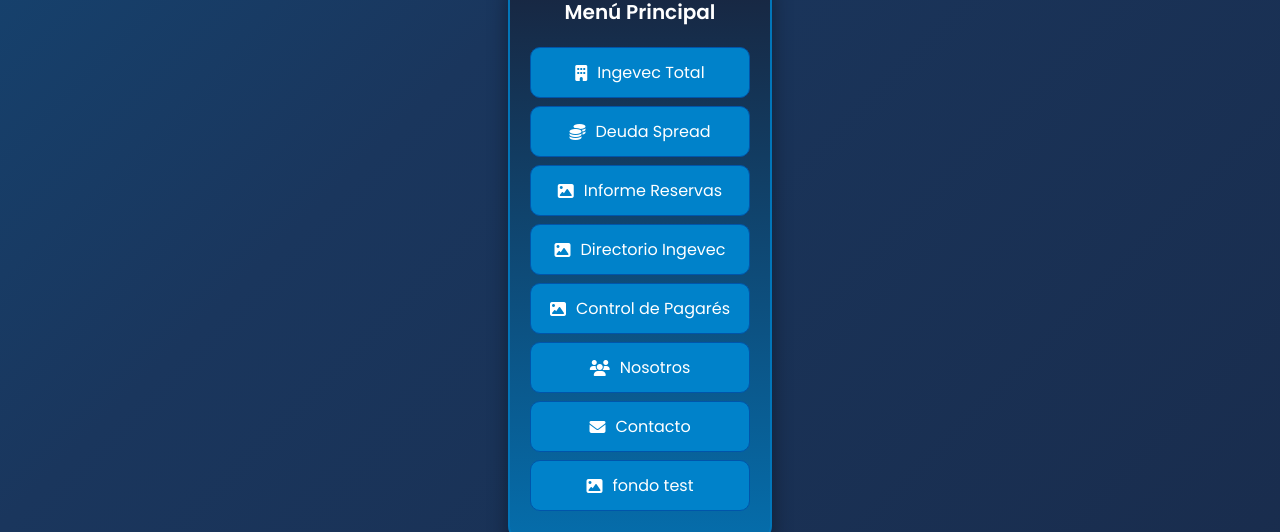
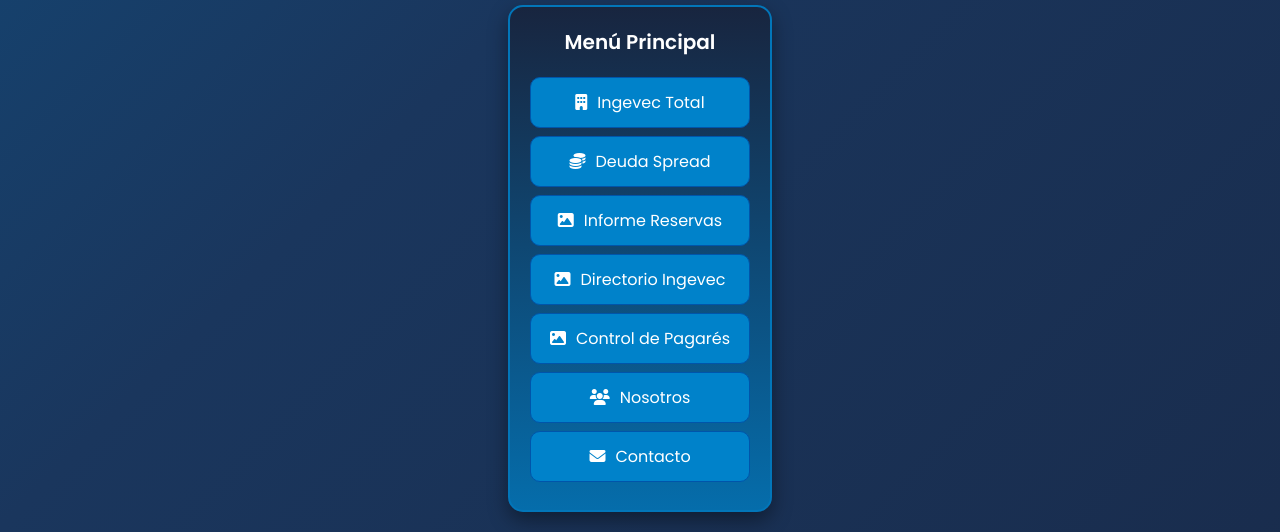
Before and after one commit to Jduget/Ingevec-Inmob, a plain HTML site: page index.html in a window 1280 px wide. Shown: the part 268-800 px from the top of the page. Drawn offline with nearby package versions, Linux system fonts and the light colour scheme.

Commit message:
Update index.html

```diff
--- a/index.html
+++ b/index.html
@@ -180,7 +180,6 @@
   <a href="#" onclick="mostrarLogin()" class="menu-button"><i class="fas fa-image"></i> Control de Pagarés</a>
   <a href="https://ingevecinmobiliaria.cl/home" class="menu-button" target="_blank"><i class="fas fa-users"></i> Nosotros</a>
   <a href="mailto:jduget@ingevec.cl" class="menu-button"><i class="fas fa-envelope"></i> Contacto</a>
-  <a href="fondo_test.html" class="menu-button"><i class="fas fa-image"></i> fondo test</a>
 </div>
 
 <!-- Modal login -->
```
